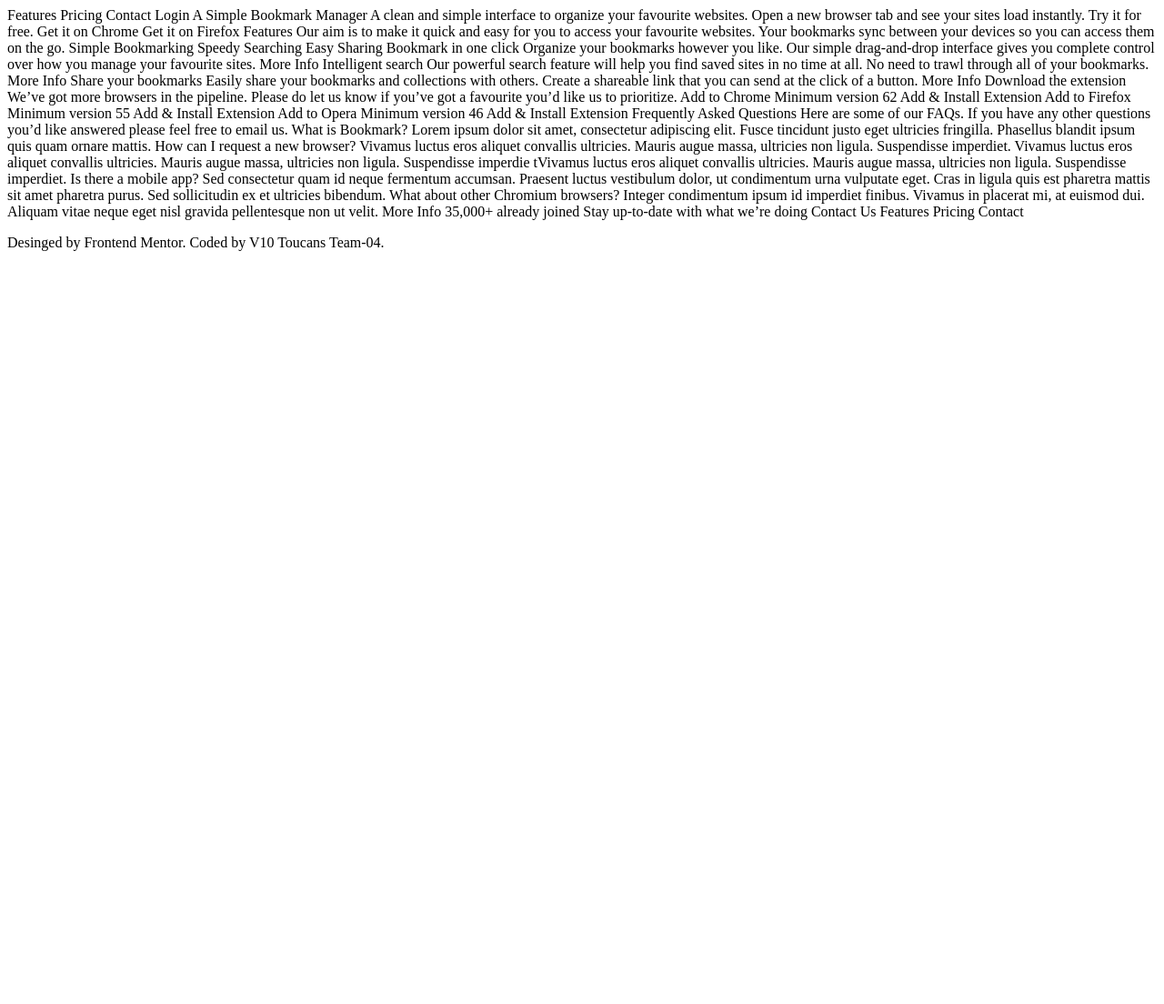
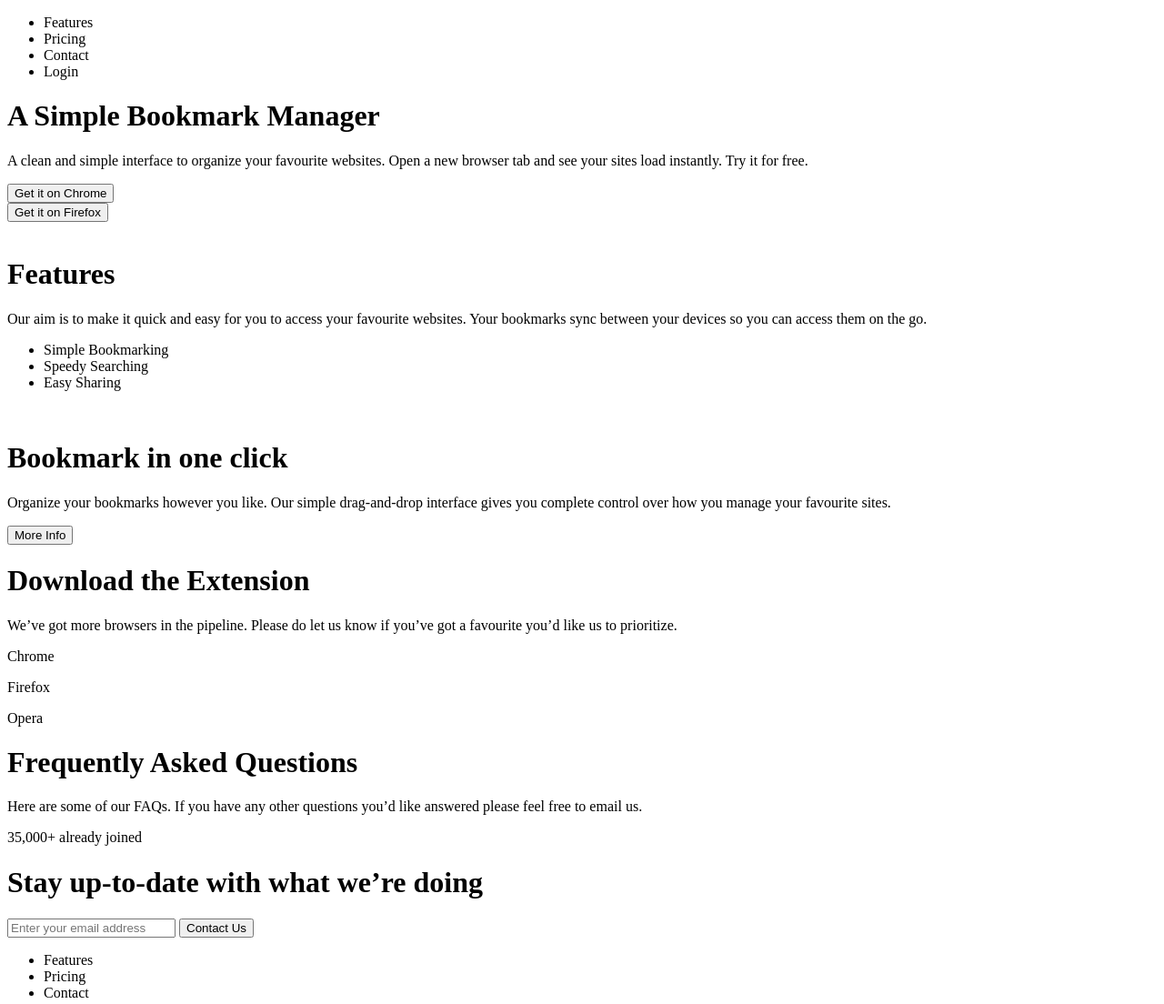
Before and after one commit to chingu-voyages/v10-toucans-team-04, a plain HTML site: page index.html in a window 1280 px wide. Shown: the top 1104 px of the page at 91% size. Before the commit the page ends 800 px from the top, so only its background shows below. Drawn offline with Linux system fonts and the light colour scheme.

Commit message:
html skeleton

```diff
--- a/index.html
+++ b/index.html
@@ -5,6 +5,7 @@
 <!--[if gt IE 8]><!-->
 <html class="no-js" lang="en">
 <!--<![endif]-->
+
 <head>
   <meta charset="utf-8">
   <meta http-equiv="X-UA-Compatible" content="IE=edge">
@@ -14,37 +15,120 @@
   <link rel="icon" type="image/png" sizes="32x32" href="./images/favicon-32x32.png">
   <link rel="stylesheet" href="">
 </head>
+
 <body>
   <!--[if lt IE 7]>
         <p class="browsehappy">You are using an <strong>outdated</strong> browser. Please <a href="#">upgrade your browser</a> to improve your experience.</p>
     <![endif]-->
-    Features
-    Pricing
-    Contact
-    Login
+  <nav id="top-nav-bar">
+    <ul>
+      <li>Features</li>
+      <li>Pricing</li>
+      <li>Contact</li>
+      <li>Login</li>
+    </ul>
 
-    A Simple Bookmark Manager
+  </nav>
 
-    A clean and simple interface to organize your favourite websites. Open a new
-    browser tab and see your sites load instantly. Try it for free.
+  <div class="container">
+    <div class="row">
+      <div class="column">
+        <h1> A Simple Bookmark Manager</h1>
+        <p> A clean and simple interface to organize your favourite websites. Open a new
+          browser tab and see your sites load instantly. Try it for free.</p>
+        <div class="row">
+          <div class="column">
+            <button>Get it on Chrome</button>
+          </div>
+          <div class="column">
+            <button> Get it on Firefox</button>
 
-    Get it on Chrome
-    Get it on Firefox
+          </div>
+        </div>
+      </div>
 
-    Features
+      <div class="column">
+        <div class="row">
+          <img src="">
+        </div>
+      </div>
+    </div>
+  </div>
 
-    Our aim is to make it quick and easy for you to access your favourite websites.
-    Your bookmarks sync between your devices so you can access them on the go.
+  <div class="container">
+    <div class="row">
+      <h1>Features</h1>
+      <p>Our aim is to make it quick and easy for you to access your favourite websites.
+        Your bookmarks sync between your devices so you can access them on the go.</p>
+    </div>
+    <div class="row">
+      <nav>
+        <ul>
+          <li>Simple Bookmarking</li>
+          <li>Speedy Searching</li>
+          <li>Easy Sharing</li>
+        </ul>
+      </nav>
+    </div>
+    <div class="row">
+      <div class="column">
+        <img src="">
+      </div>
+      <div class="column">
+        <h1>Bookmark in one click</h1>
+        <p>Organize your bookmarks however you like. Our simple drag-and-drop interface
+          gives you complete control over how you manage your favourite sites.</p>
+        <button>More Info</button>
+      </div>
+    </div>
+  </div>
 
-    Simple Bookmarking
-    Speedy Searching
-    Easy Sharing
+  <div class="container">
+    <div class="row">
+      <h1>Download the Extension</h1>
+      <p>
+        We’ve got more browsers in the pipeline. Please do let us know if you’ve
+        got a favourite you’d like us to prioritize.</p>
+    </div>
+    <div class="row">
+      <div class="col-md-4">
+        <p>Chrome</p>
+      </div>
+      <div class="col-md-4">
+        <p>Firefox</p>
+      </div>
+      <div class="col-md-4">
+        <p>Opera</p>
+      </div>
+    </div>
+  </div>
 
-    Bookmark in one click
+<div class="container">
+  <div class="row">
+    <h1>Frequently Asked Questions</h1>
+    <p>Here are some of our FAQs. If you have any other questions you’d like
+      answered please feel free to email us.</p>
+  </div>
+</div>
 
-    Organize your bookmarks however you like. Our simple drag-and-drop interface
-    gives you complete control over how you manage your favourite sites.
 
+
+
+
+
+
+
+
+
+
+
+
+
+
+
+
+
+<!--
   More Info
 
   Intelligent search
@@ -81,50 +165,58 @@
   Frequently Asked Questions
 
   Here are some of our FAQs. If you have any other questions you’d like
-    answered please feel free to email us.
+  answered please feel free to email us. -->
 
   <!-- Question 1 -->
-    What is Bookmark?
+  <!-- What is Bookmark? -->
 
   <!-- Answer 1 -->
-    Lorem ipsum dolor sit amet, consectetur adipiscing elit. Fusce tincidunt
-    justo eget ultricies fringilla. Phasellus blandit ipsum quis quam ornare mattis.
+  <!-- Lorem ipsum dolor sit amet, consectetur adipiscing elit. Fusce tincidunt
+  justo eget ultricies fringilla. Phasellus blandit ipsum quis quam ornare mattis. -->
 
   <!-- Question 2 -->
-    How can I request a new browser?
+  <!-- How can I request a new browser? -->
 
   <!-- Answer 2 -->
-    Vivamus luctus eros aliquet convallis ultricies. Mauris augue massa, ultricies non ligula.
+  <!-- Vivamus luctus eros aliquet convallis ultricies. Mauris augue massa, ultricies non ligula.
   Suspendisse imperdiet. Vivamus luctus eros aliquet convallis ultricies. Mauris augue massa,
   ultricies non ligula. Suspendisse imperdie tVivamus luctus eros aliquet convallis ultricies.
-    Mauris augue massa, ultricies non ligula. Suspendisse imperdiet.
+  Mauris augue massa, ultricies non ligula. Suspendisse imperdiet. -->
 
   <!-- Question 3 -->
-    Is there a mobile app?
+  <!-- Is there a mobile app? -->
 
   <!-- Answer 3 -->
-    Sed consectetur quam id neque fermentum accumsan. Praesent luctus vestibulum dolor, ut condimentum
+  <!-- Sed consectetur quam id neque fermentum accumsan. Praesent luctus vestibulum dolor, ut condimentum
   urna vulputate eget. Cras in ligula quis est pharetra mattis sit amet pharetra purus. Sed
-    sollicitudin ex et ultricies bibendum.
+  sollicitudin ex et ultricies bibendum. -->
 
   <!-- Question 4 -->
-    What about other Chromium browsers?
+  <!-- What about other Chromium browsers? -->
 
   <!-- Answer 4 -->
-    Integer condimentum ipsum id imperdiet finibus. Vivamus in placerat mi, at euismod dui. Aliquam
+  <!-- Integer condimentum ipsum id imperdiet finibus. Vivamus in placerat mi, at euismod dui. Aliquam
   vitae neque eget nisl gravida pellentesque non ut velit.
 
-    More Info
+  More Info -->
+<div class="container">
+  <p>35,000+ already joined</p>
+  <h1>Stay up-to-date with what we’re doing</h1>
+  <input type="text" placeholder="Enter your email address">
+  <button>Contact Us</button>
+</div>
 
-    35,000+ already joined
 
-    Stay up-to-date with what we’re doing
+<nav id="footer-nav-bar">
+  <ul>
+    <li>Features</li>
+    <li>Pricing</li>
+    <li>Contact</li>
+  </ul>
+</nav>
 
-    Contact Us
 
-    Features
-    Pricing
-    Contact
+
 
   <footer>
     <p class="attribution">
@@ -135,4 +227,5 @@
 
   <script src="" async defer></script>
 </body>
+
 </html>
```
Lines whose indentation alone changed are shown as unchanged.
